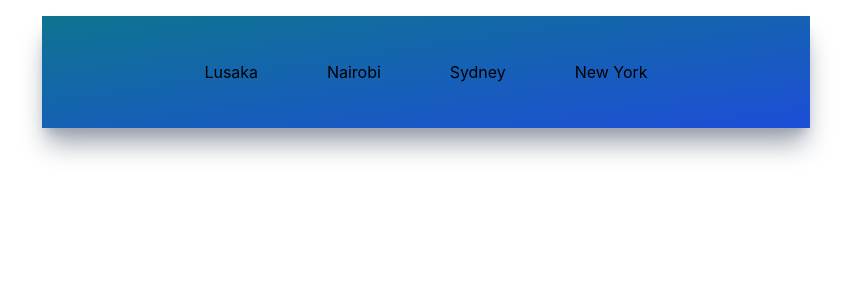
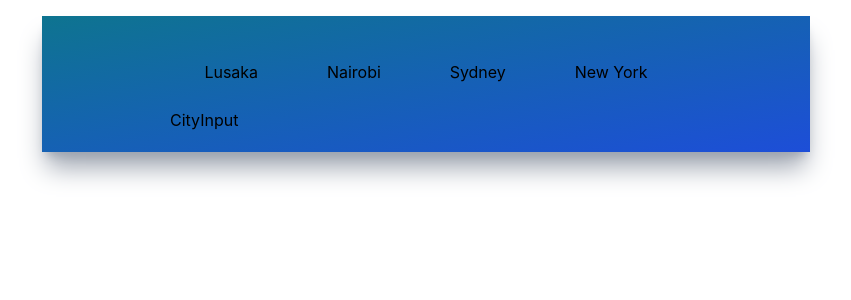
Before and after one commit to Mutalenic/weather_app, a React (Create React App) app: page / in a window 1280 px wide. Shown: the top 300 px of the page, without its empty margins (214-1065 px from the left). Built offline with nearby package versions, Linux system fonts and the light colour scheme.

Commit message:
Add cityinput

```diff
--- a/src/App.js
+++ b/src/App.js
@@ -1,11 +1,13 @@
 import './App.css';
 import Cities from './components/Cities';
+import CityInput from './components/CityInput';
 // import UilReact from '@iconscout/react-unicons/icons/uil-react';
 
 function App() {
   return (
     <div className="mx-auto max-w-screen-md mt-4 py-5 px-32 bg-gradient-to-br from-cyan-700 to-blue-700 h-fit shadow-xl shadow-gray-400">
       <Cities />
+      <CityInput />
     </div>
 
   );
--- /dev/null
+++ b/src/components/CityInput.jsx
@@ -0,0 +1,9 @@
+import React from 'react'
+
+function CityInput() {
+  return (
+    <div>CityInput</div>
+  )
+}
+
+export default CityInput
```
